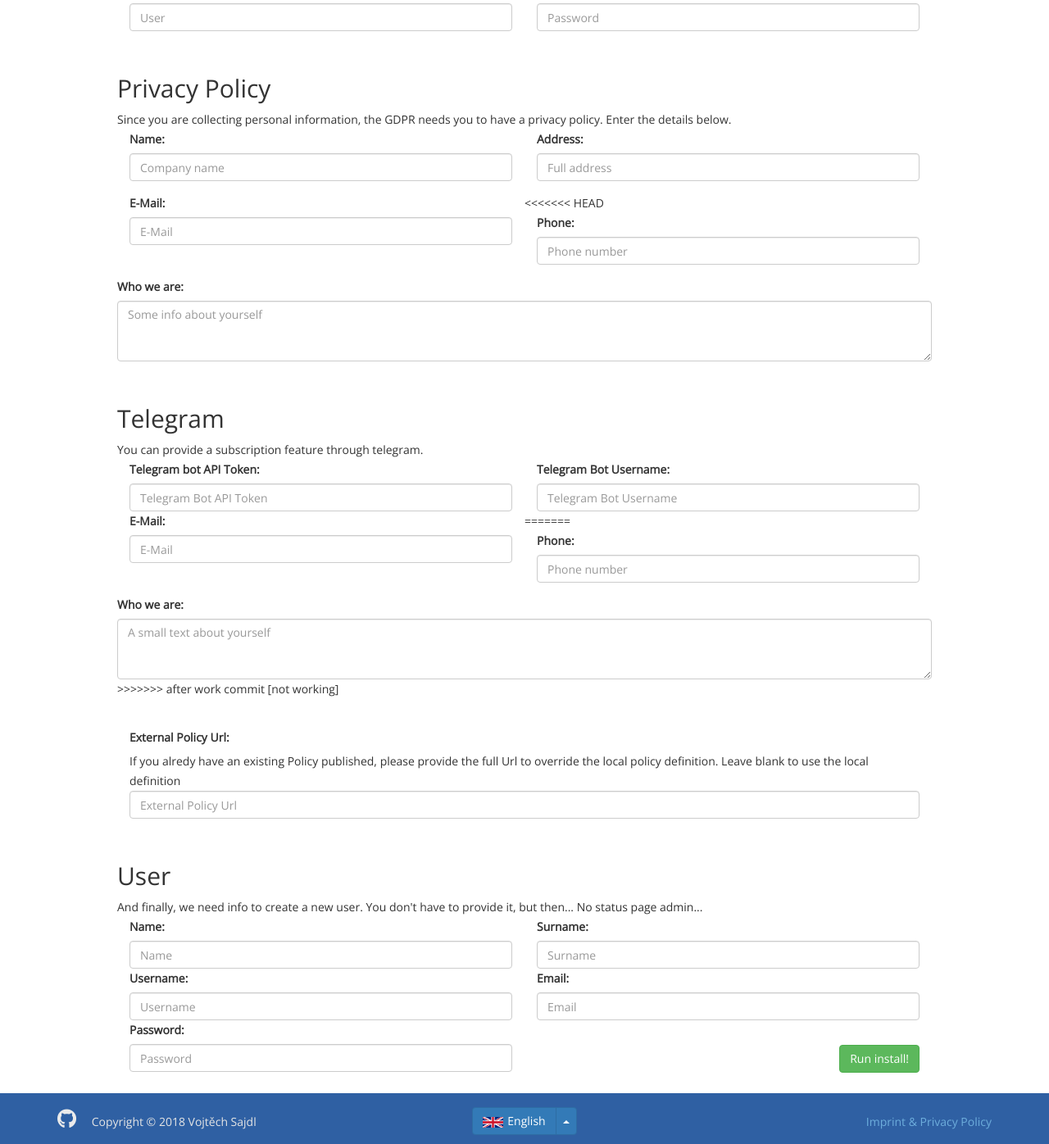
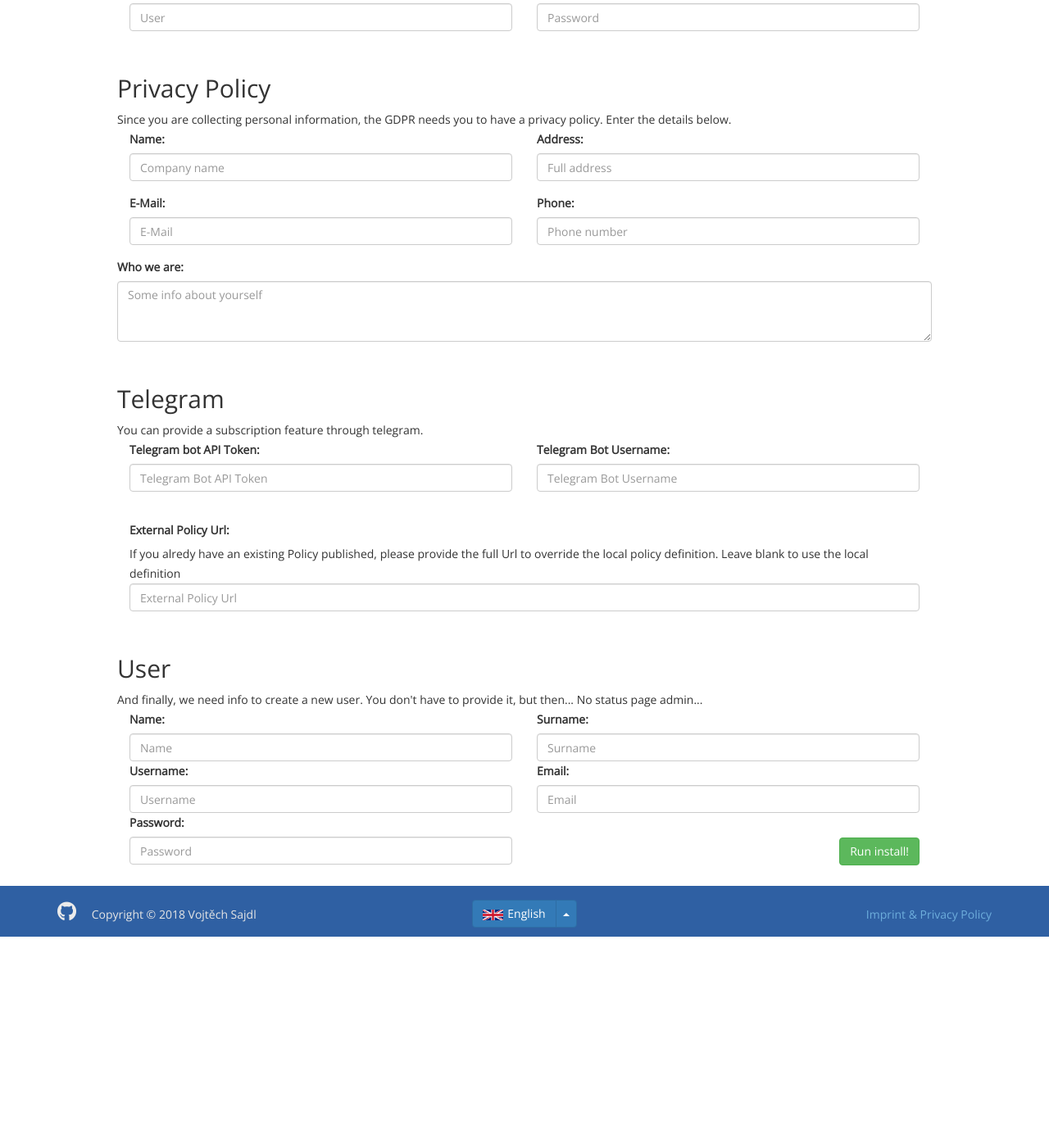
Before and after one commit to server-status-project/server-status, a PHP site: page /install.php in a window 1280 px wide. Shown: the part 1016-2412 px from the top of the page at 82% size. After the commit the page ends 2159 px from the top, so only its background shows below. Run offline with PHP 8.4, Linux system fonts and the light colour scheme; the visitor is signed in with stand-in values (Sample User, id 1); some libraries are stand-ins or nearby versions.

Commit message:
some fixes (still dont work)

```diff
--- a/install.php
+++ b/install.php
@@ -242,7 +242,6 @@ if (!empty($message))
 			<div class="col-sm-6"><label for="address"><?php echo _("Address");?>: </label><input type="text" name="address" value="<?php echo ((isset($_POST['address']))?htmlspecialchars($_POST['address'], ENT_QUOTES):'');?>" id="address" placeholder="<?php echo _("Full address");?>" class="form-control" required></div>
 		</div>
 		<div class="form-group clearfix">
-<<<<<<< HEAD
 			<div class="col-sm-6"><label for="policy_mail"><?php echo _("E-Mail");?>: </label><input type="text" name="policy_mail" value="<?php echo ((isset($_POST['policy_mail']))?htmlspecialchars($_POST['policy_mail'], ENT_QUOTES):'');?>" id="policy_mail" placeholder="<?php echo _("E-Mail");?>" class="form-control" required></div>
 			<div class="col-sm-6"><label for="policy_phone"><?php echo _("Phone");?>: </label><input type="text" name="policy_phone" value="<?php echo ((isset($_POST['policy_phone']))?htmlspecialchars($_POST['policy_phone'], ENT_QUOTES):'');?>" id="policy_phone" placeholder="<?php echo _("Phone number");?>" class="form-control"></div>
 		</div>
@@ -256,14 +255,6 @@ if (!empty($message))
 		<div class="form-group clearfix">
 			<div class="col-sm-6"><label for="tgtoken"><?php echo _("Telegram bot API Token");?>: </label><input type="text" name="tgtoken" value="<?php echo ((isset($_POST['tgtoken']))?htmlspecialchars($_POST['tgtoken'], ENT_QUOTES):'');?>" id="tgtoken" placeholder="<?php echo _("Telegram Bot API Token");?>" class="form-control" required></div>
 			<div class="col-sm-6"><label for="tgbot"><?php echo _("Telegram Bot Username");?>: </label><input type="text" name="tgbot" value="<?php echo ((isset($_POST['tgbot']))?htmlspecialchars($_POST['tgbot'], ENT_QUOTES):'');?>" id="tgbot" placeholder="<?php echo _("Telegram Bot Username");?>" class="form-control" required></div>
-=======
-			<div class="col-sm-6"><label for="policy_mail"><?php echo _("E-Mail");?>: </label><input type="text" name="policy-mail" value="<?php echo ((isset($_POST['policy-mail']))?htmlspecialchars($_POST['policy-mail'], ENT_QUOTES):'');?>" id="policy-mail" placeholder="<?php echo _("E-Mail");?>" class="form-control" required></div>
-			<div class="col-sm-6"><label for="policy_phone"><?php echo _("Phone");?>: </label><input type="text" name="policy_phone" value="<?php echo ((isset($_POST['policy_phone']))?htmlspecialchars($_POST['policy_phone'], ENT_QUOTES):'');?>" id="policy_phone" placeholder="<?php echo _("Phone number");?>" class="form-control"></div>
-		</div>
-		<div class="form-group clearfix">
-			<div class=""><label for="who_we_are"><?php echo _("Who we are");?>: </label><textarea class="form-control" id="who_we-are" rows="3" name="who-we-are" placeholder="<?php echo _("A small text about yourself");?>" value="<?php echo ((isset($_POST['who-we-are']))?htmlspecialchars($_POST['who-we-are'], ENT_QUOTES):'');?>"></textarea></div>
->>>>>>> after work commit [not working]
-		</div>
 	</section>
 	<section class="install-section clearfix">
 		<div class="form-group clearfix">
```
